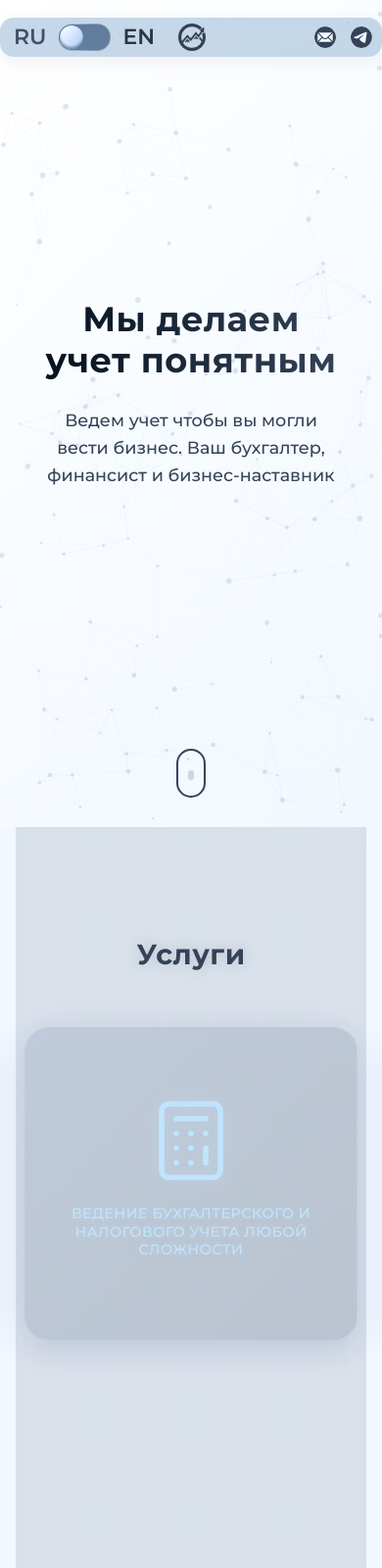
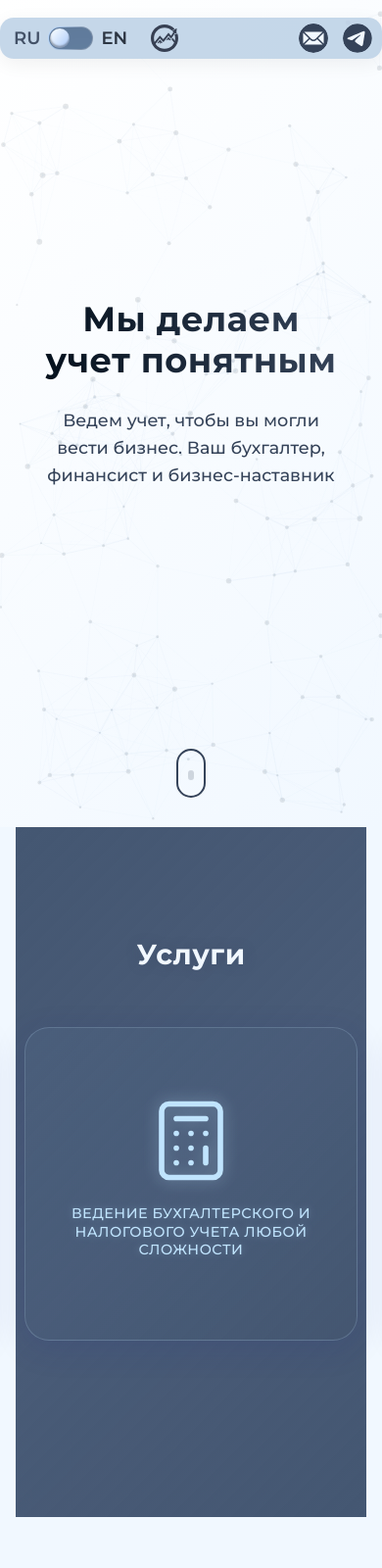
Before and after one commit to MUH8M8R4EK/accounting-services.github.io, a plain HTML site: page index.html in a window 390 px wide. Shown: the top 1600 px of the page at 98% size. Drawn offline with nearby package versions, Linux system fonts and the light colour scheme.

Commit message:
header fixed

```diff
--- a/index.html
+++ b/index.html
@@ -53,7 +53,7 @@
         <div class="hero-content">
             <div class="hero-text">
                 <h1 data-i18n="hero_title">Мы делаем учет понятным</h1>
-                <p data-i18n="hero_subtitle">Ведем учет чтобы вы могли вести бизнес. Ваш бухгалтер, финансист и бизнес-наставник</p>
+                <p data-i18n="hero_subtitle">Ведем учет, чтобы вы могли вести бизнес. Ваш бухгалтер, финансист и бизнес-наставник</p>
             </div>
         </div>
         <div class="scroll-hint">
--- a/script.js
+++ b/script.js
@@ -2,7 +2,7 @@
 const translations = {
     ru: {
         hero_title: "Мы делаем учет понятным",
-        hero_subtitle: "Ведем учет чтобы вы могли вести бизнес. Ваш бухгалтер, финансист и бизнес-наставник",
+        hero_subtitle: "Ведем учет, чтобы вы могли вести бизнес. Ваш бухгалтер, финансист и бизнес-наставник",
         services_title: "Услуги",
         cases_title: "Кейсы",
         proposal_title: "Экспресс-проверка бухгалтерского учета",
--- a/style.css
+++ b/style.css
@@ -220,7 +220,8 @@ header {
 }
 
 .phone:hover {
-    color: var(--color-text-dark);
+    color: rgba(50, 65, 92, 0.8);
+    text-shadow: 0 0 15px rgba(53, 67, 89, 0.2);
 }
 
 
@@ -233,6 +234,16 @@ header {
     display: flex;
     align-items: center;
     justify-content: center;
+    position: relative;
+    transition: transform 0.3s ease;
+}
+
+.social-icon:hover {
+    transform: translateY(-2px);
+}
+
+.social-icon:active {
+    transform: translateY(1px);
 }
 
 .circle-icon {
@@ -240,10 +251,59 @@ header {
     width: 38px;
     height: 38px;
     display: block;
+    transition: all 0.3s ease;
 }
 
 .header-capsule .circle-icon path {
     fill: #F1F8FF !important;
+    transition: all 0.3s ease;
+}
+
+.social-icon:hover .circle-icon {
+    filter: brightness(1.2);
+    box-shadow: 0 0 15px rgba(53, 67, 89, 0.3);
+}
+
+.social-icon:hover .circle-icon path {
+    fill: #FFFFFF !important;
+}
+
+.social-icon:active .circle-icon {
+    filter: brightness(0.9);
+    box-shadow: 0 0 8px rgba(53, 67, 89, 0.2);
+}
+
+.social-icon:active .circle-icon path {
+    fill: #E6F0FF !important;
+}
+
+/* Медиа-запросы для мобильных устройств */
+@media (max-width: 576px) {
+    .social-icon:hover {
+        transform: translateY(-1px);
+    }
+
+    .social-icon:active {
+        transform: translateY(0.5px);
+    }
+
+    .social-icon:hover .circle-icon {
+        box-shadow: 0 0 10px rgba(53, 67, 89, 0.2);
+    }
+}
+
+@media (max-width: 480px) {
+    .social-icon:hover {
+        transform: none;
+    }
+
+    .social-icon:active {
+        transform: scale(0.95);
+    }
+
+    .social-icon:hover .circle-icon {
+        box-shadow: 0 0 8px rgba(53, 67, 89, 0.15);
+    }
 }
 
 /* Hero Section */
@@ -363,6 +423,9 @@ header {
     padding: 0;
     position: relative;
     overflow: hidden;
+    display: flex;
+    justify-content: center;
+    align-items: center;
 }
 
 .services::before {
@@ -371,11 +434,11 @@ header {
     top: 0;
     left: 16px;
     right: 16px;
-    bottom: 80px;
+    bottom: 140px;
     background: linear-gradient(135deg,
-        rgba(11, 25, 48, 0.1) 100%,
-        rgba(46, 63, 90, 0.2) 50%,
-        rgba(27, 41, 63, 0.1) 100%);
+        #445772,
+        rgba(54, 73, 104, 0.9) 50%,
+        #445772);
     z-index: 1;
     backdrop-filter: blur(10px);
     -webkit-backdrop-filter: blur(5px);
@@ -385,11 +448,19 @@ header {
     position: relative;
     z-index: 2;
     padding-top: 80px;
+    width: 100%;
+    max-width: 1400px;
+    margin: 0 auto;
+    display: flex;
+    flex-direction: column;
+    align-items: center;
 }
 
 .services .section-title {
-    color: var(--color-accent);
+    color: var(--color-secondary);
     text-shadow: 0 0 15px rgba(53, 67, 89, 0.2);
+    text-align: center;
+    width: 100%;
 }
 
 .section-title {
@@ -408,12 +479,13 @@ header {
 
 .swiper {
     width: 100%;
-    max-width: 1920px;
+    max-width: 1400px;
     height: 60vh;
     padding: 20px 0 50px;
     overflow: visible !important;
     position: relative;
     z-index: 2;
+    margin: 0 auto;
 }
 
 .swiper-wrapper {
@@ -1153,15 +1225,53 @@ footer {
         width: 45px;
         height: 45px;
     }
+}
+
+@media (max-width: 480px) {
+        /* Стили для переключателя содержимого header */
+        .lang-switcher {
+            gap: 8px;
+            height: 24px;
+        }
+
+        .lang-label {
+            font-size: 18px;
+            line-height: 22px;
+        }
+
+        .lang-toggle {
+            width: 46px;
+            height: 24px;
+        }
+
+        .lang-toggle-bg {
+            width: 46px;
+            height: 24px;
+        }
+
+        .lang-toggle-inner {
+            width: 44px;
+            height: 22px;
+            left: 1px;
+            top: 1px;
+        }
+
+        .lang-toggle-knob {
+            width: 20px;
+            height: 20px;
+            top: 2px;
+            left: 2px;
+        }
+
+        .lang-switcher.en-active .lang-toggle-knob {
+            left: 24px;
+        }
+
         .logo-img {
             height: 28px;
         }
         .phone {
             font-size: 13px;
-    }
-    .social-icon .circle-icon {
-        width: 22px;
-        height: 22px;
         }
 }
 
@@ -1209,6 +1319,11 @@ footer {
         font-size: 1.6rem;
         margin-bottom: 20px;
     }
+
+    .social-icon .circle-icon {
+        width: 24px;
+        height: 24px;
+    }
 }
 
 .services-section {
```
Lines whose indentation alone changed are shown as unchanged.
